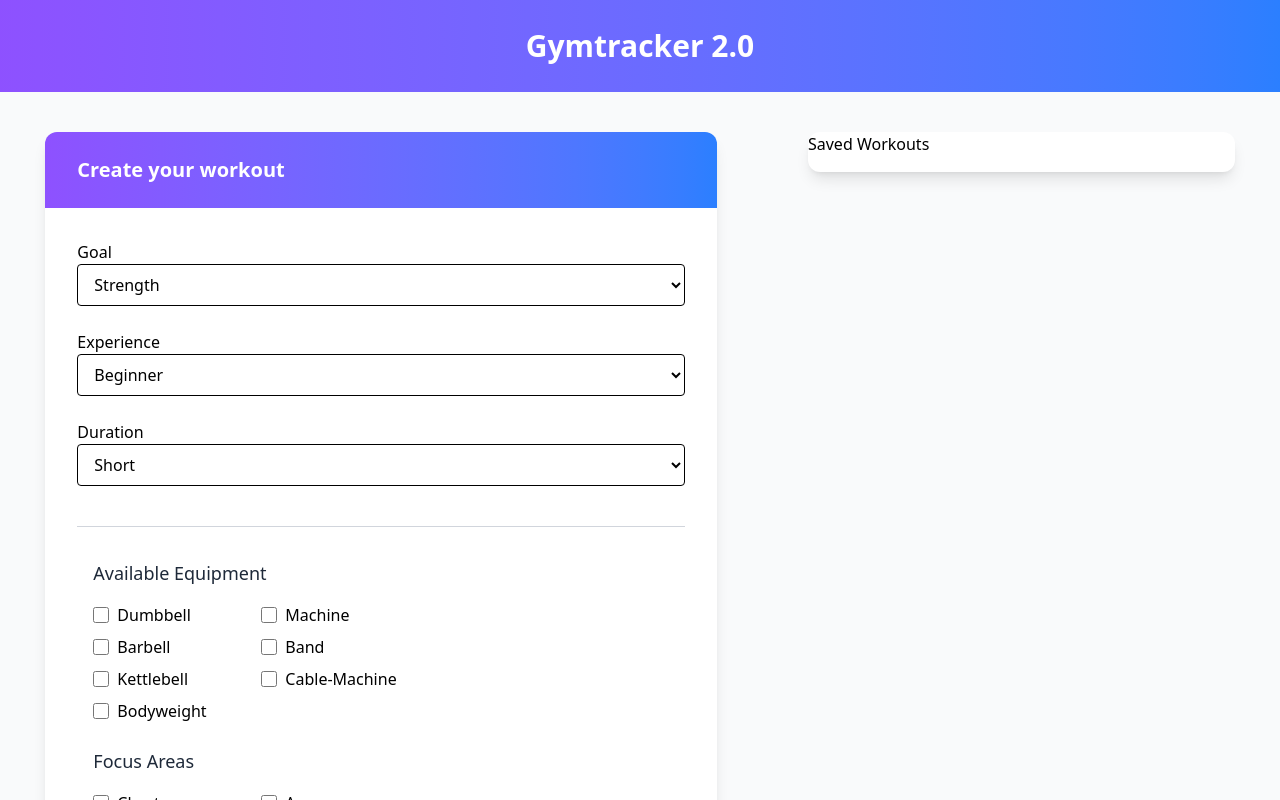
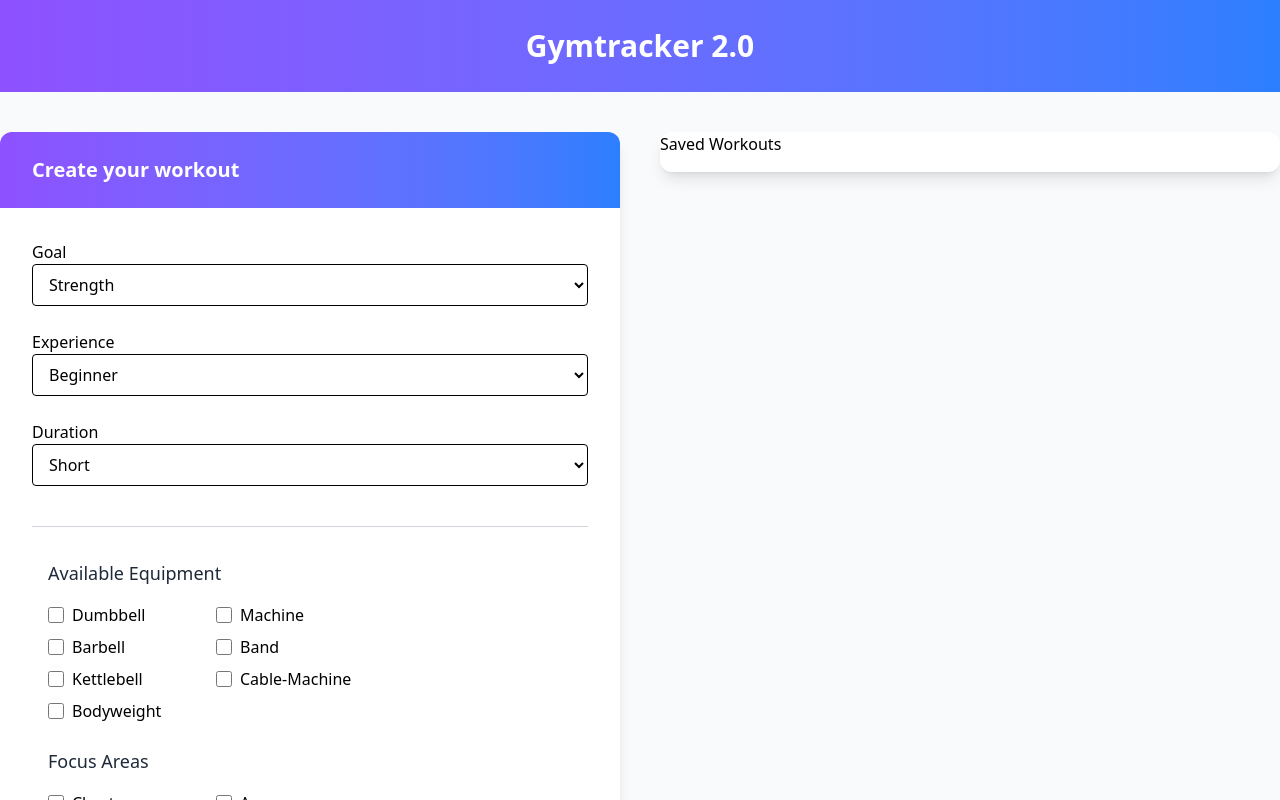
Before and after one commit to Gefors/Flerplattforms-projekt, a React (Vite) app: page / in a window 1280 px wide. Shown: the top 800 px of the page. Built offline with nearby package versions, Linux system fonts and the light colour scheme.

Commit message:
Form completion and Dataflow
Changed the dataflow for WorkoutForm

Co-Authored-By: Alexander Fleming <97131760+Alxflem@users.noreply.github.com>

```diff
--- a/src/App.tsx
+++ b/src/App.tsx
@@ -1,11 +1,18 @@
 import { useState, useEffect } from "react";
-import Button from "./components/Button";
 import WorkoutForm from "./components/WorkoutForm";
 import SavedWorkouts from "./components/SavedWorkouts";
 import { Toaster } from "react-hot-toast";
+import type { FormData } from "./enums/FormDataType";
 
 function App() {
   const [showAlert, setShowAlert] = useState(false);
+  const [form, setForm] = useState<FormData>({
+    goal: "strength",
+    experience: "beginner",
+    duration: "short",
+    equipment: [],
+    muscleGroup: [],
+  });
 
   useEffect(() => {
     if (showAlert) {
@@ -25,12 +32,16 @@ function App() {
       </div>
 
       {/* content */}
-      <div className="container mx-auto flex flex-col lg:flex-row">
-        <div className="lg:w-2/3 max-w-2xl mx-auto  ">
-          <WorkoutForm />
+      <div className="container mx-auto grid grid-cols-1 lg:grid-cols-2 gap-10">
+        <div className="w-full max-w-2xl lg:max-w-full mx-auto  ">
+          <WorkoutForm form={form} setForm={setForm} />
         </div>
 
-        <div className="lg:w-1/3 mx-auto ">
+        <div className="w-full max-w-2xl lg:max-w-full mx-auto ">
+          <SavedWorkouts />
+        </div>
+
+        <div className="container w-full lg:col-span-2 max-w-2xl lg:max-w-full mx-auto ">
           <SavedWorkouts />
         </div>
       </div>
--- a/src/components/WorkoutForm.tsx
+++ b/src/components/WorkoutForm.tsx
@@ -9,14 +9,13 @@ import type {
   MuscleGroup,
 } from "../enums/FormDataType";
 
-const WorkoutForm: React.FC = () => {
-  const [form, setForm] = useState<FormData>({
-    goal: "strength",
-    experience: "beginner",
-    duration: "short",
-    equipment: [],
-    muscleGroup: [],
-  });
+interface WorkoutFormProps {
+  form: FormData,
+  setForm: React.Dispatch<React.SetStateAction<FormData>>,
+}
+
+const WorkoutForm = ({form, setForm}: WorkoutFormProps) => {
+
 
   const handeSelectChange = (e: React.ChangeEvent<HTMLSelectElement>) => {
     const { name, value } = e.target;
```
